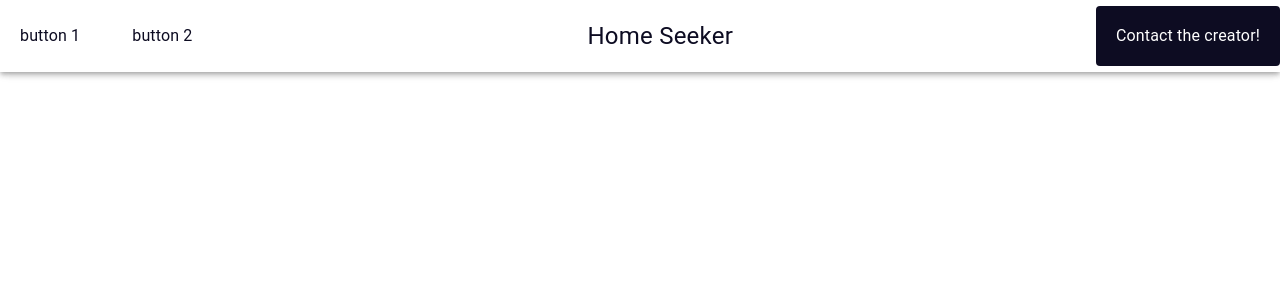
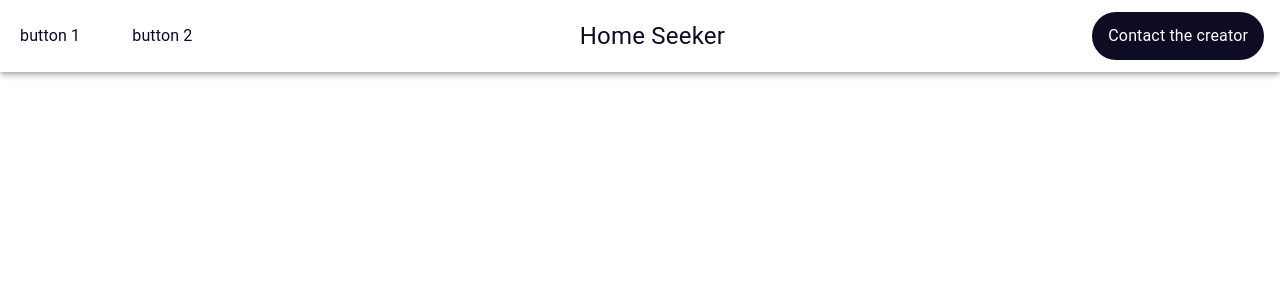
Before and after one commit to JustBecerra/Home-Seeker, a Next.js app: page / in a window 1280 px wide. Shown: the top 300 px of the page. Built offline with nearby package versions, Linux system fonts and the light colour scheme.

Commit message:
add extra styles to topbar

```diff
--- a/src/components/TopBar/index.tsx
+++ b/src/components/TopBar/index.tsx
@@ -12,12 +12,12 @@ export default function TopBar() {
           <Typography sx={{color: 'Primary.100', m: '0.75rem', textTransform: 'none'}}>button 2</Typography>
         </Button>
       </Box>
-      <Typography sx={{color: 'Primary.100', fontSize: '1.5rem', textTransform: 'none'}}>
+      <Typography sx={{color: 'Primary.100', fontSize: '1.5rem', textTransform: 'none', display:'flex', alignSelf:'center', m:'auto'}}>
         Home Seeker
       </Typography>
-      <Button disableRipple sx={{backgroundColor: 'Primary.100'}}>
-        <Typography sx={{color: 'Primary.light',p: '0.75rem', fontSize: '1rem', textTransform: 'none'}}>
-          Contact the creator!
+      <Button sx={{backgroundColor: 'Primary.100', px: '1rem', m: '0.75rem', marginRight: '1rem',height: '3rem', borderRadius: '1.5rem'}}>
+        <Typography sx={{color: 'Primary.light', fontSize: '1rem', textTransform: 'none'}}>
+          Contact the creator
         </Typography>
       </Button>
     </AppBar>
```
